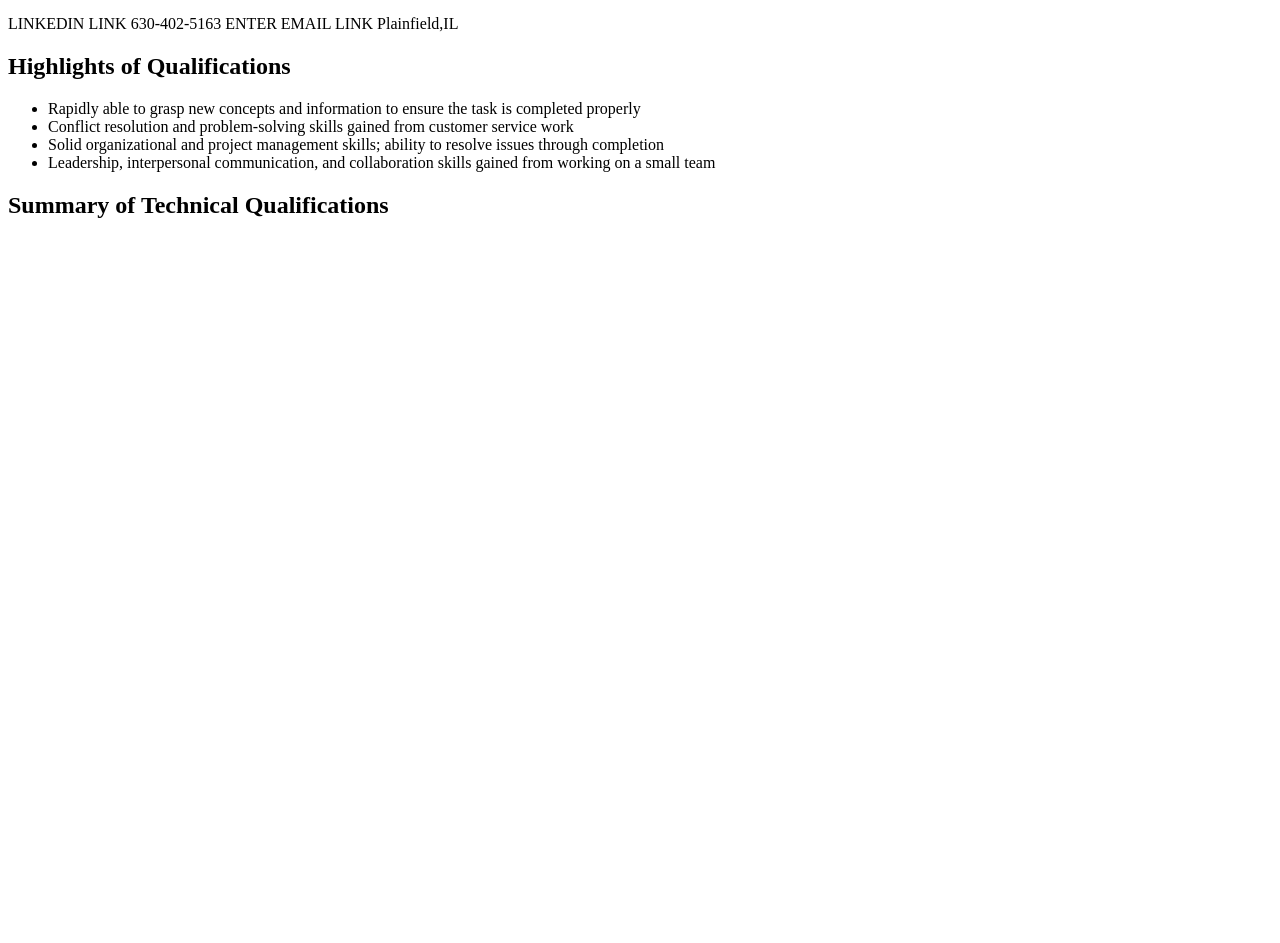
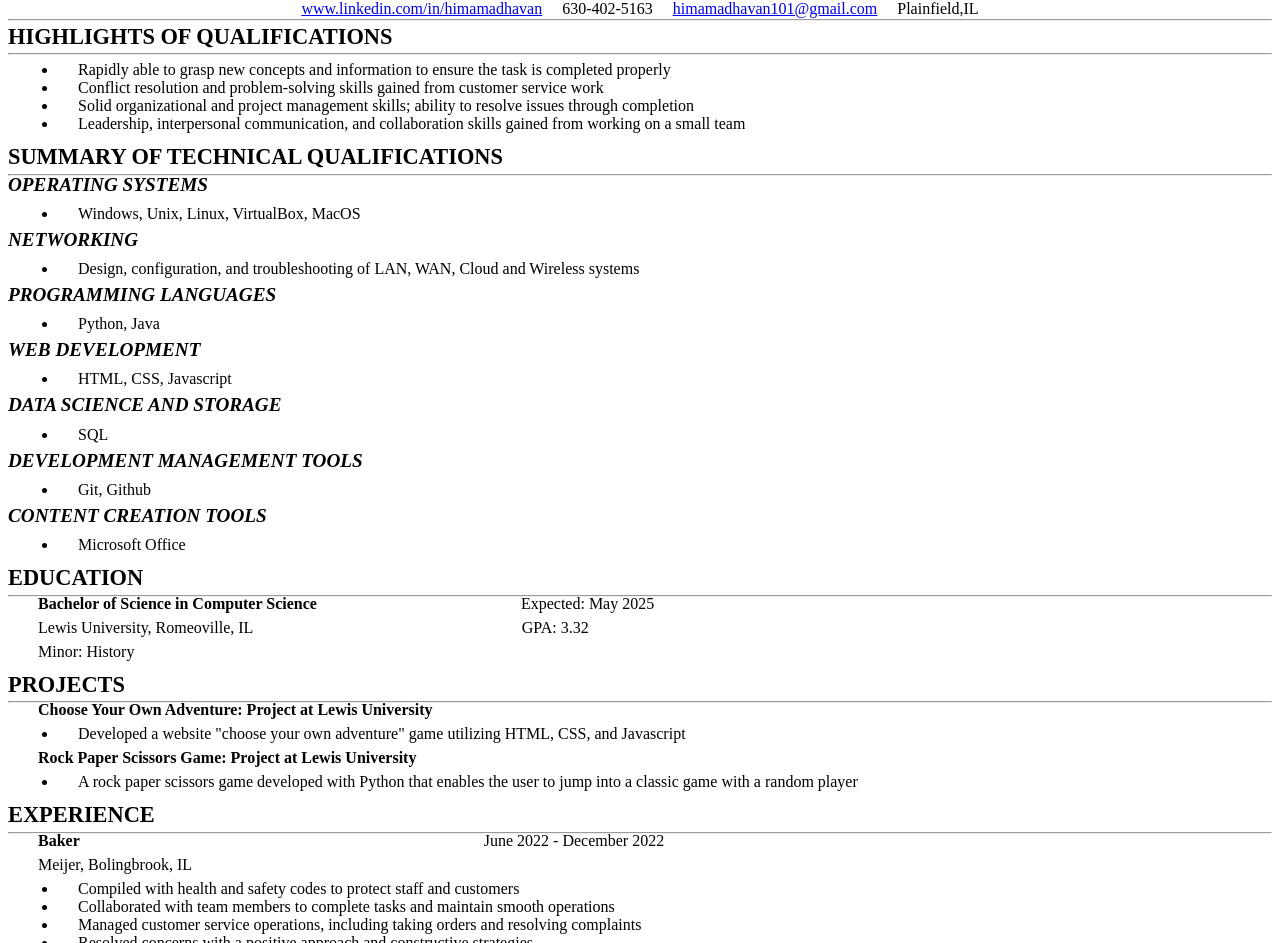
Before and after one commit to hmadhavann/resume, a plain HTML site: page index.html in a window 1280 px wide. Shown: the part 65-1008 px from the top of the page. Before the commit the page ends 800 px from the top, so only its background shows below. Drawn offline with Linux system fonts and the light colour scheme.

Commit message:
added all infor + formatted as needed

```diff
--- a/index.html
+++ b/index.html
@@ -2,12 +2,19 @@
 <html lang="en">
 <head>
     <meta charset="UTF-8"/>
+    <link rel="stylesheet" href="style.css">
     <title>Resume</title>
 </head>
 <body>
     <h1>HIMA MADHAVAN</h1>
-    <p>LINKEDIN LINK 630-402-5163 ENTER EMAIL LINK Plainfield,IL</p>
-    <h2>Highlights of Qualifications</h2>
+    <hr>
+    <div class="contact">
+        <p><a href="www.linkedin.com/in/himamadhavan">www.linkedin.com/in/himamadhavan</a> 630-402-5163 <a href="mailto:himamadhavan101@gmail.com">
+            himamadhavan101@gmail.com</a> Plainfield,IL</p>
+    </div>
+    <hr>
+    <h2>HIGHLIGHTS OF QUALIFICATIONS</h2>
+    <hr>
     <p>
         <ul>
            <li>Rapidly able to grasp new concepts and information to ensure the task is completed properly</li>
@@ -16,6 +23,70 @@
            <li>Leadership, interpersonal communication, and collaboration skills gained from working on a small team</li>
         </ul>
     </p>
-    <h2>Summary of Technical Qualifications</h2>
+    <h2>SUMMARY OF TECHNICAL QUALIFICATIONS</h2>
+    <p>
+    <hr>
+        <h3>OPERATING SYSTEMS</h3>
+        <ul>
+            <li>Windows, Unix, Linux, VirtualBox, MacOS</li>
+        </ul>
+        <h3>NETWORKING</h3>
+        <ul>
+            <li>Design, configuration, and troubleshooting of LAN, WAN, Cloud and Wireless systems</li>
+        </ul>
+        <h3>PROGRAMMING LANGUAGES</h3>
+        <ul>
+            <li>Python, Java</li>
+        </ul>
+        <h3>WEB DEVELOPMENT</h3>
+        <ul>
+            <li>HTML, CSS, Javascript</li>
+        </ul>
+        <h3>DATA SCIENCE AND STORAGE</h3>
+        <ul>
+            <li>SQL</li>
+        </ul>
+        <h3>DEVELOPMENT MANAGEMENT TOOLS</h3>
+        <ul>
+            <li>Git, Github</li>
+        </ul>
+        <h3>CONTENT CREATION TOOLS</h3>
+        <ul>
+            <li>Microsoft Office</li>
+        </ul>
+    </p>
+    <h2>EDUCATION</h2>
+    <hr>
+    <p class="education"><b>Bachelor of Science in Computer Science</b>
+        <span style= "margin-left: 200px;">Expected:</span> May 2025</p>
+    <p class="education">Lewis University, Romeoville, IL <span style="margin-left: 265px;">GPA:</span> 3.32</p>
+    <p class="education">Minor: History</p>
+    <h2>PROJECTS</h2>
+    <hr>
+    <p class="project"><b>Choose Your Own Adventure: Project at Lewis University</b></p>
+    <ul>
+        <li>Developed a website "choose your own adventure" game utilizing HTML, CSS, and Javascript</li>
+    </ul>
+    <p class="project"><b>Rock Paper Scissors Game: Project at Lewis University</b></p>
+    <ul>
+        <li>A rock paper scissors game developed with Python that enables the user to jump into a classic game with a random player </li>
+    </ul>
+    <h2>EXPERIENCE</h2>
+    <hr>
+    <p class="job"><b>Baker</b> <span style="margin-left: 400px">June 2022 - December 2022</span></p>
+    <p class="job">Meijer, Bolingbrook, IL</p>
+    <ul>
+        <li>Compiled with health and safety codes to protect staff and customers</li>
+        <li>Collaborated with team members to complete tasks and maintain smooth operations</li>
+        <li>Managed customer service operations, including taking orders and resolving complaints</li>
+        <li>Resolved concerns with a positive approach and constructive strategies</li>
+    </ul>
+    <p class="job"><b>Cashier</b> <span style="margin-left: 390px">April 2019 - February 2022</span></p>
+    <p class="job">A1 Indian Groceries, Westmont, IL</p>
+    <ul>
+        <li>Built relationships with customers to increase repeated business</li>
+        <li>Mantained a war welcoming environment to ensure customer satisfaction </li>
+        <li>Operated cash register for various transactions with excellent accuracy</li>
+    </ul>
 </body>
 </html>
--- /dev/null
+++ b/style.css
@@ -0,0 +1,65 @@
+body {
+    font-family: 'Times New Roman', Times, serif;
+}
+h1 {
+    text-align: center;
+    font-size: 1.8em ;
+}
+
+ul{
+
+    margin-top: -10px;
+
+}
+
+h2 {
+    font-size: 1.4em;
+    margin-top: -5px;
+}
+
+h3{
+    font-size: 1.2em;
+    margin-top: -10px;
+    text-indent: 50px;
+    font-style: italic;
+    text-indent: 0px;
+
+}
+
+ul {
+    text-indent: 20px;
+    padding-left: 50px;
+}
+hr {
+    margin-top: -15px;
+}
+
+.contact {
+    text-align: center;
+    font-size: 1em;
+    word-spacing:  1em;
+    margin-top: -10px;
+}
+
+
+.expected {
+    word-spacing: 1em ;
+}
+
+.job {
+    font-size: 1em;
+    text-indent: 30px;
+    margin-top: -10px;
+}
+
+.project {
+    font-size: 1em;
+    text-indent: 30px;
+    margin-top: -10px;
+}
+
+.education {
+    font-size: 1em;
+    text-indent: 30px;
+    margin-top: -10px;
+}
```
